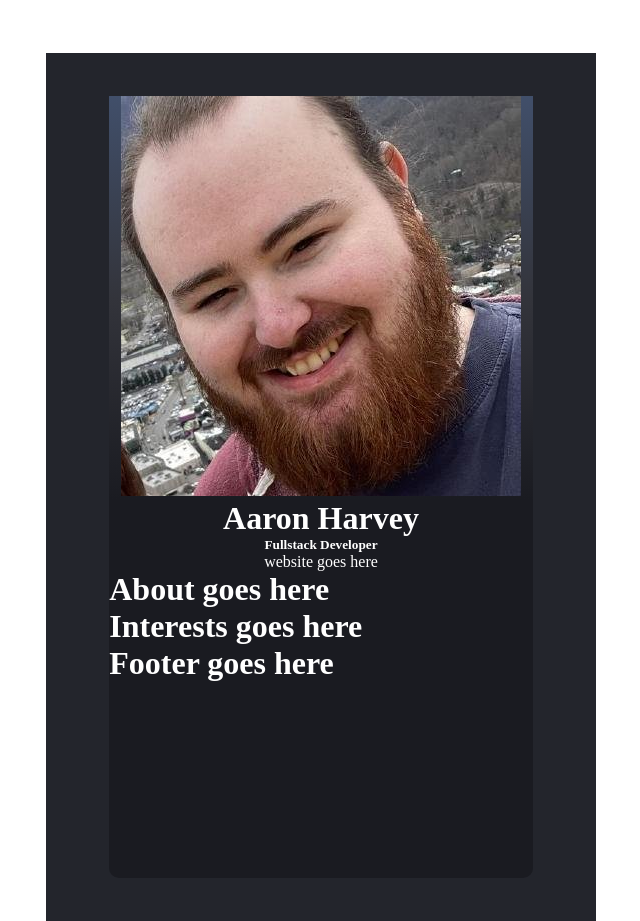
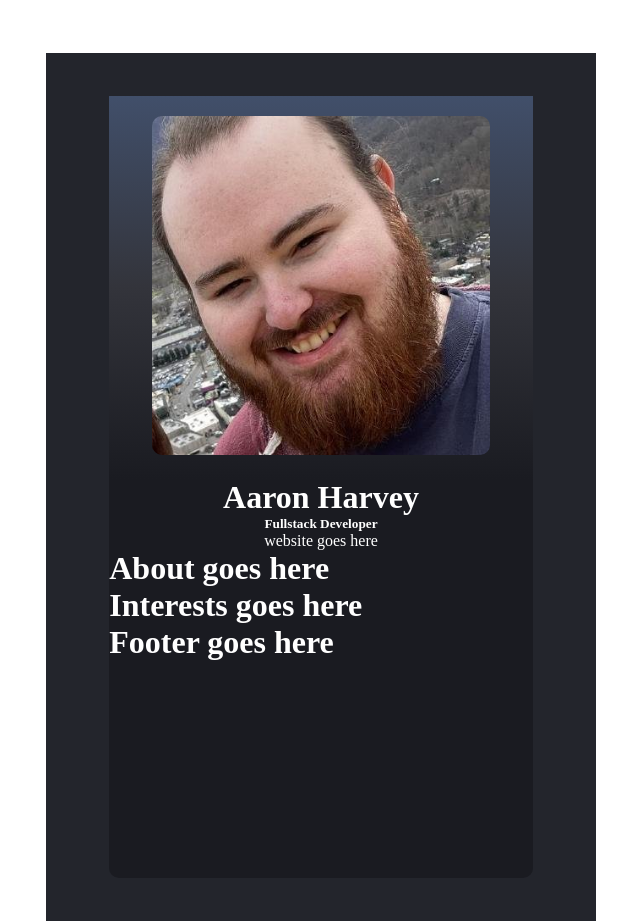
Before and after one commit to AaronJHarvey/React-Digital-Business-Card, a React (Vite) app: page / in a window 1280 px wide. Shown: the whole page, without its empty margins (19-659 px from the left). Built offline with nearby package versions, Linux system fonts and the light colour scheme.

Commit message:
Sizes and stylizes #photo

```diff
--- a/src/index.css
+++ b/src/index.css
@@ -33,3 +33,9 @@
 #info-photo-container {
 	background-image: linear-gradient(#414f6a, #33343b, #1a1b21);
 }
+
+#info-photo-container > #photo {
+	width: 80%;
+	margin: 20px auto;
+	border-radius: 10px;
+}
```
